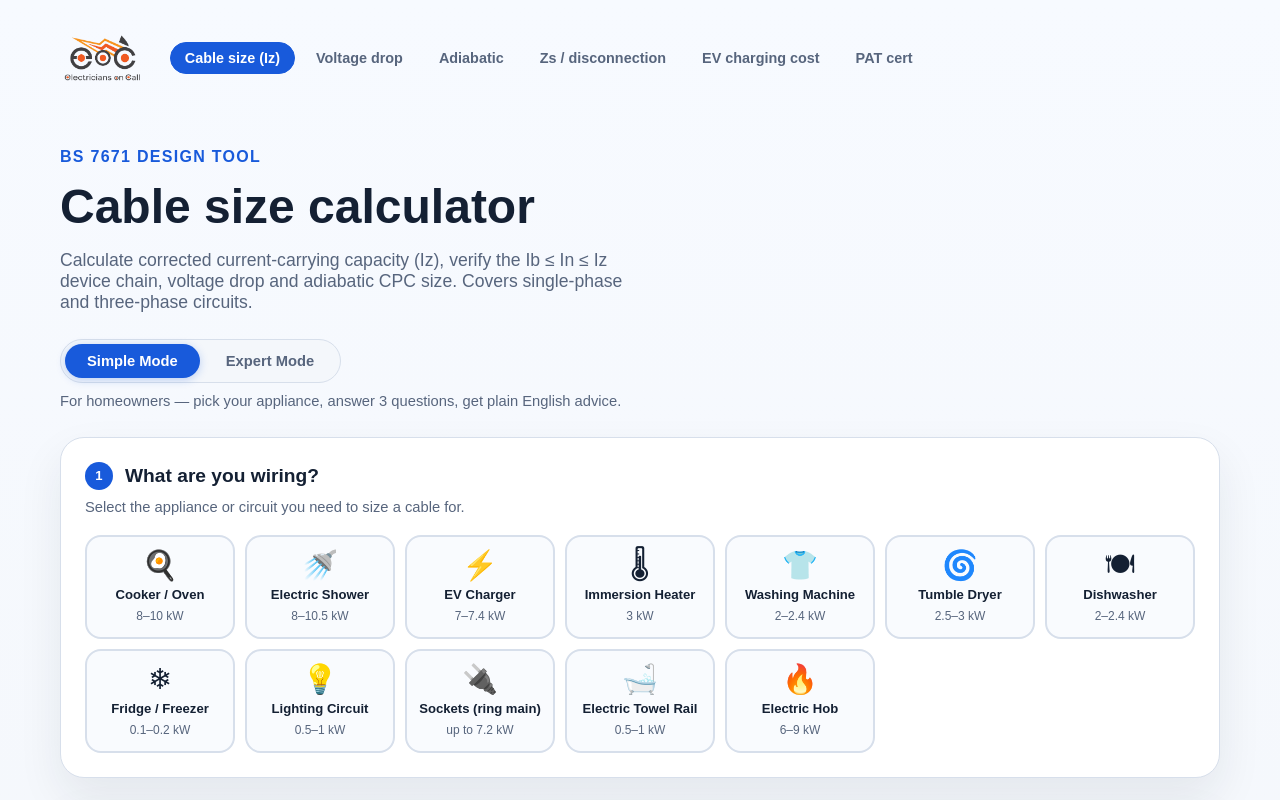
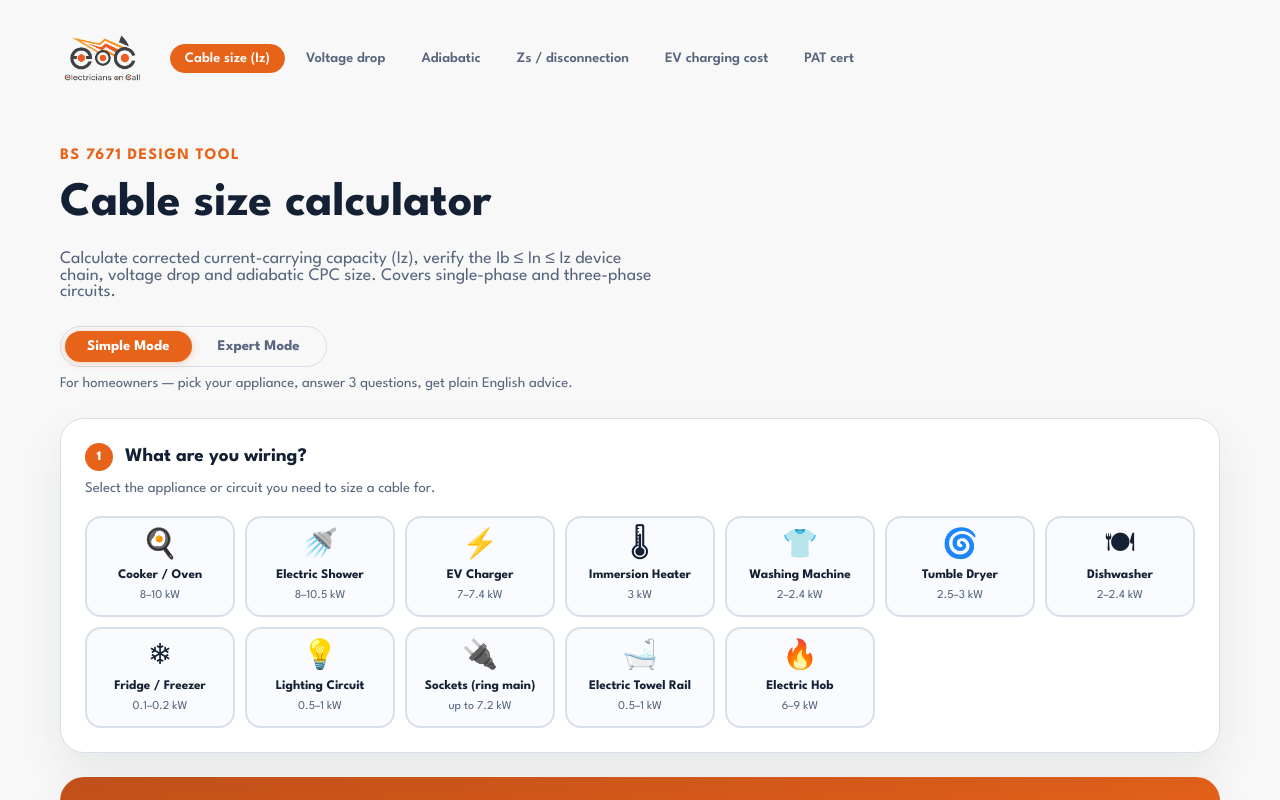
Before and after one commit to Sonicbelch/cable-calc, a Next.js app: page /cable-size in a window 1280 px wide. Shown: the top 800 px of the page. Built offline with nearby package versions, Linux system fonts and the light colour scheme.

Commit message:
style: EOC brand colours + League Spartan font

```diff
--- a/app/globals.css
+++ b/app/globals.css
@@ -1,11 +1,11 @@
 :root {
   color-scheme: light;
-  --bg: #f4f7fb;
+  --bg: #f8f8f8;
   --panel: #ffffff;
   --text: #142033;
   --muted: #57657d;
-  --primary: #185adb;
-  --primary-dark: #113d90;
+  --primary: #e8631a;
+  --primary-dark: #c4511a;
   --success: #dff7e8;
   --success-text: #0d6b33;
   --danger: #fde8e8;
@@ -18,8 +18,8 @@
 html { scroll-behavior: smooth; }
 body {
   margin: 0;
-  font-family: Arial, Helvetica, sans-serif;
-  background: linear-gradient(180deg, #f7faff 0%, var(--bg) 100%);
+  font-family: "League Spartan", Arial, sans-serif;
+  background: linear-gradient(180deg, #f8f8f8 0%, var(--bg) 100%);
   color: var(--text);
 }
 
@@ -28,11 +28,11 @@ a { color: inherit; text-decoration: none; }
 .hero, .calculator-shell, .content-grid { display: grid; gap: 24px; }
 .hero { grid-template-columns: 1.4fr 1fr; align-items: center; padding: 40px 0 16px; }
 .hero h1 { font-size: clamp(2.3rem, 5vw, 4.3rem); line-height: 1.05; margin: 0 0 16px; }
-.eyebrow { color: var(--primary); font-weight: 700; text-transform: uppercase; letter-spacing: .08em; }
+.eyebrow { color: #e8631a; font-weight: 700; text-transform: uppercase; letter-spacing: .08em; }
 .lead { font-size: 1.1rem; color: var(--muted); max-width: 58ch; }
 .cta-row { display: flex; gap: 12px; margin-top: 24px; flex-wrap: wrap; }
 .button { padding: 13px 18px; border-radius: 999px; font-weight: 700; }
-.primary { background: var(--primary); color: #fff; }
+.primary { background: #e8631a; color: #fff; }
 .secondary { border: 1px solid var(--border); background: #fff; }
 .panel {
   background: var(--panel);
@@ -141,8 +141,8 @@ textarea { min-height: 100px; resize: vertical; }
   border: 1px solid transparent;
   transition: all 0.15s;
 }
-.nav-link:hover { background: #f0f4ff; color: var(--primary); }
-.nav-link.active { background: var(--primary); color: #fff; border-color: var(--primary); }
+.nav-link:hover { background: #fff1ea; color: #e8631a; }
+.nav-link.active { background: #e8631a; color: #fff; border-color: #e8631a; }
 
 /* Hero variants */
 .hero-slim { grid-template-columns: 1fr; padding: 20px 0 8px; }
@@ -164,18 +164,18 @@ textarea { min-height: 100px; resize: vertical; }
   transition: box-shadow 0.15s, transform 0.15s;
 }
 .tool-card:hover { box-shadow: 0 24px 56px rgba(20,32,51,0.13); transform: translateY(-2px); }
-.tool-card h2 { margin: 0; font-size: 1.15rem; color: var(--primary); }
+.tool-card h2 { margin: 0; font-size: 1.15rem; color: #e8631a; }
 .tool-card p { margin: 0; font-size: 0.92rem; color: var(--muted); line-height: 1.55; }
 .tool-tags { display: flex; flex-wrap: wrap; gap: 6px; list-style: none; padding: 0; margin: 4px 0 0; }
 .tool-tags li {
   font-size: 0.78rem;
-  background: #f0f4ff;
-  color: var(--primary);
+  background: #fff1ea;
+  color: #e8631a;
   border-radius: 999px;
   padding: 3px 10px;
   font-weight: 600;
 }
-.tool-link { font-size: 0.9rem; font-weight: 700; color: var(--primary); margin-top: auto; }
+.tool-link { font-size: 0.9rem; font-weight: 700; color: #e8631a; margin-top: auto; }
 
 /* Single-col calculator layout */
 .calculator-shell.single-col {
@@ -185,7 +185,7 @@ textarea { min-height: 100px; resize: vertical; }
 /* Lead capture CTA */
 .lead-capture {
   margin: 0 0 24px;
-  background: linear-gradient(135deg, #1040a0 0%, var(--primary) 100%);
+  background: linear-gradient(135deg, #c4511a 0%, var(--primary) 100%);
   border-color: transparent;
   color: #fff;
 }
@@ -207,7 +207,7 @@ textarea { min-height: 100px; resize: vertical; }
   font-size: 1rem;
   padding: 14px 24px;
 }
-.lead-cta:hover { background: #f0f4ff; }
+.lead-cta:hover { background: #fff1ea; }
 
 /* ─── Mode toggle ──────────────────────────────────────────── */
 .mode-toggle-wrap {
@@ -234,13 +234,13 @@ textarea { min-height: 100px; resize: vertical; }
   transition: all 0.15s;
 }
 .mode-toggle-btn.active {
-  background: var(--primary);
+  background: #e8631a;
   color: #fff;
-  box-shadow: 0 2px 8px rgba(24,90,219,0.25);
+  box-shadow: 0 2px 8px rgba(232,99,26,0.25);
 }
 .mode-toggle-btn:hover:not(.active) {
   color: var(--primary);
-  background: #f0f4ff;
+  background: #fff1ea;
 }
 .mode-desc {
   margin: 10px 0 0;
@@ -272,7 +272,7 @@ textarea { min-height: 100px; resize: vertical; }
   width: 28px;
   height: 28px;
   border-radius: 50%;
-  background: var(--primary);
+  background: #e8631a;
   color: #fff;
   font-size: 0.82rem;
   font-weight: 800;
@@ -307,13 +307,13 @@ textarea { min-height: 100px; resize: vertical; }
 }
 .appliance-card:hover {
   border-color: var(--primary);
-  background: #f0f4ff;
+  background: #fff1ea;
   transform: translateY(-1px);
 }
 .appliance-card.selected {
   border-color: var(--primary);
-  background: #e8efff;
-  box-shadow: 0 0 0 3px rgba(24,90,219,0.12);
+  background: #fde8d8;
+  box-shadow: 0 0 0 3px rgba(232,99,26,0.12);
 }
 .appliance-icon {
   font-size: 1.8rem;
@@ -368,13 +368,13 @@ textarea { min-height: 100px; resize: vertical; }
 }
 .option-btn:hover:not(.selected) {
   border-color: var(--primary);
-  background: #f0f4ff;
+  background: #fff1ea;
 }
 .option-btn.selected {
   border-color: var(--primary);
-  background: #e8efff;
+  background: #fde8d8;
   color: var(--primary-dark);
-  box-shadow: 0 0 0 2px rgba(24,90,219,0.12);
+  box-shadow: 0 0 0 2px rgba(232,99,26,0.12);
 }
 .opt-label {
   font-weight: 700;
--- a/app/layout.js
+++ b/app/layout.js
@@ -19,6 +19,9 @@ export default function RootLayout({ children }) {
   return (
     <html lang="en-GB">
       <head>
+        <link rel="preconnect" href="https://fonts.googleapis.com" />
+        <link rel="preconnect" href="https://fonts.gstatic.com" crossOrigin="anonymous" />
+        <link href="https://fonts.googleapis.com/css2?family=League+Spartan:wght@400;500;600;700;800;900&display=swap" rel="stylesheet" />
         <script async src={`https://www.googletagmanager.com/gtag/js?id=${GA_ID}`} />
         <script dangerouslySetInnerHTML={{ __html: `
           window.dataLayer = window.dataLayer || [];
```
